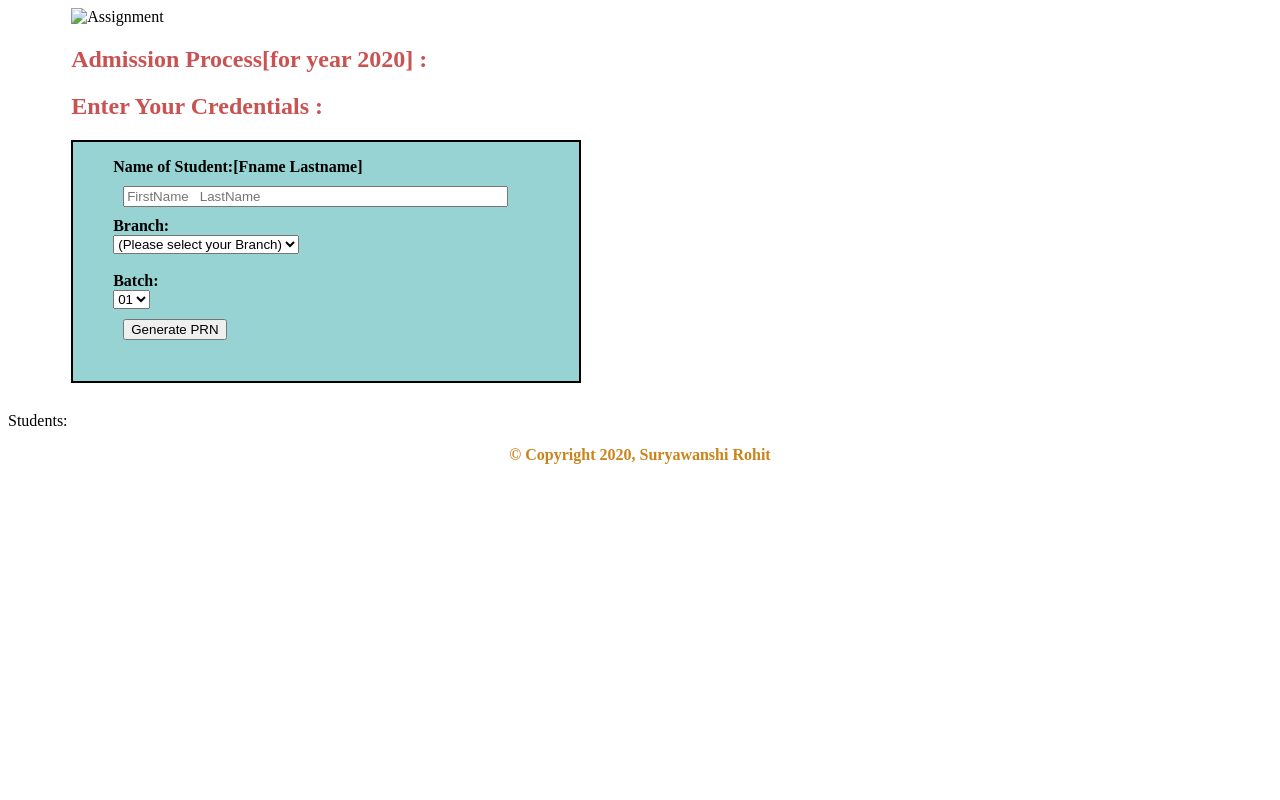
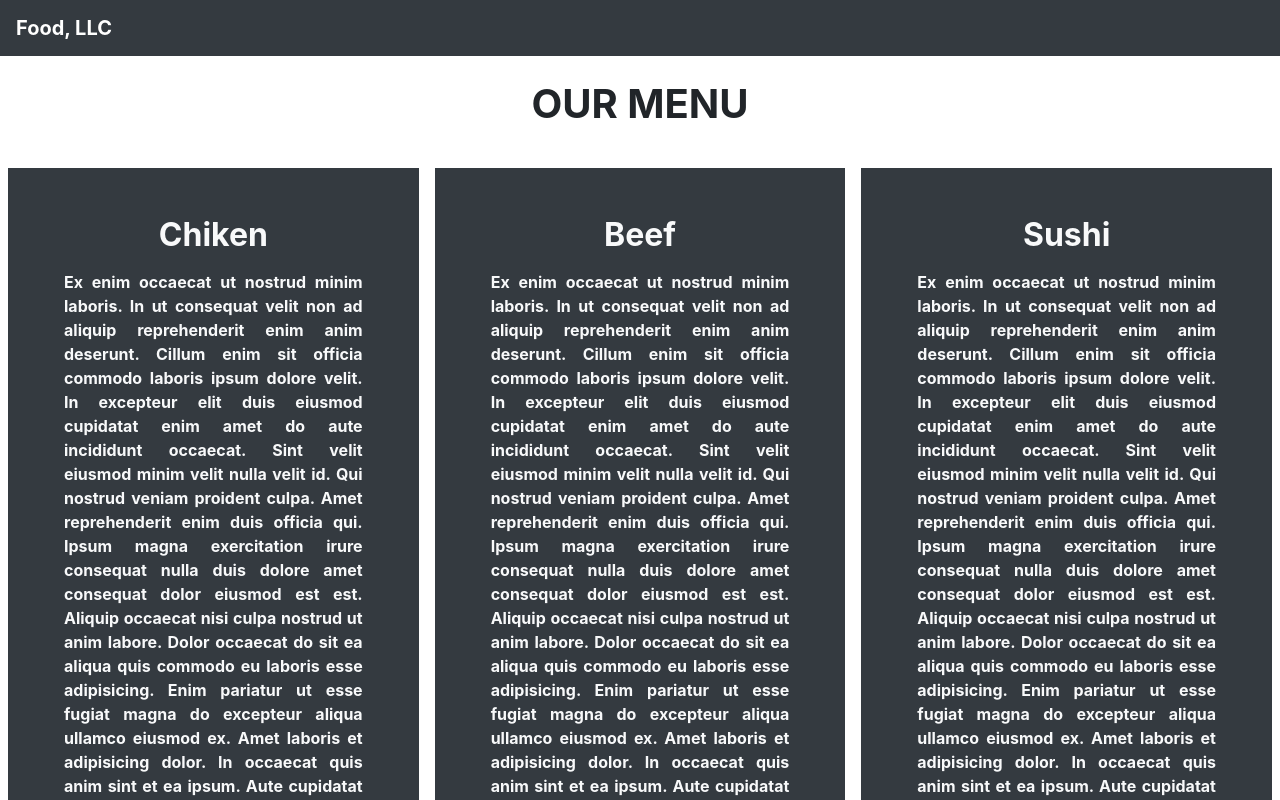
Before and after one commit to RohitSuryawanshi2065/coursera3, a plain HTML site: page index.html in a window 1280 px wide. Shown: the top 800 px of the page. Drawn offline with nearby package versions, Linux system fonts and the light colour scheme.

Commit message:
Update index.html

```diff
--- a/index.html
+++ b/index.html
@@ -1,163 +1,127 @@
-<!DOCTYPE html>
-<html>
-    <head>
-        <title>JavaScript Practice Assignment 1</title>
-        <style>
-.Register{
-  border: 2px solid black;
-  width: 40%;
-  margin-top: 20px;
-  margin-bottom: 29px;
-  margin-left: 5%;
-  padding-bottom: 15px;
-
-  color: black;
-  background-color: rgb(151, 211, 211);
-}
-label{
-
-    font-weight: bold;
-
-}
-h2{
-    margin-left: 5%;
-}
-        </style>
-    </head>
-    <body>
-        <img src="Assign.PNG" alt="Assignment" width="85%" height="400px" style="margin-left: 5%;">
-        <h2 style="color: rgb(201, 82, 82);">Admission Process[for year 2020] :</h2>
-    <h2 style="color: rgb(201, 82, 82);">Enter Your Credentials :</h2>
-
-        <form class="Register" name="prn" onSubmit="return checkDetails();">
-            <ul style="list-style-type:none;">
-                <li><label for="name">Name of Student:[Fname Lastname]</label></li>
-                <li><input placeholder="FirstName   LastName" type="text" style="margin: 10px;" id="name" name="name" size="45" /></li>
-                <li><label for="branch">Branch:</label></li>
-                <li><select id="branch" name="branch">
-                    <option selected="" value="Default">(Please select your Branch)</option>
-                    <option value="CH">Chemical</option>
-                    <option value="CV">Civil</option>
-                    <option value="CS">Computer Science</option>
-                    <option value="EX">Electronics</option>
-                    <option value="ME">Mechanical</option>
-                    </select>
-                </li><br>
-                <li><label for="batch">Batch:</label></li>
-                <li><select id="batch" name="batch">
-
-                    <option value="01">01</option>
-                    <option value="02">02</option>
-                    <option value="03">03</option>
-                    <option value="04">04</option>
-
-                    </select>
-                </li>
-
-                <li><input type="submit" style="margin: 10px;" name="submit" value="Generate PRN" /></li>
-            </ul>
-        </form>
-        <p>Students:</p>
-        <div id="prnDisplay" style="display: block;"></div>
-        <script>
-            function checkDetails()
-            {
-                var Name = document.prn.name;
-                var Branch = document.prn.branch;
-                var bno=document.prn.batch;
-
-                if(allLetter(Name))
-                {
-                    if(branchselect(Branch)) {
-
-                    }
-                }
-                return false;
-            }
-            function allLetter(Name)
-            {
-                var letters = /^[A-Za-z]+ [A-Za-z]+$/;
-                if(Name.value.match(letters))
-                {
-                    return true;
-                }
-                else
-                {
-                    alert('Invalid Input');
-                    Name.focus();
-                    return false;
-                }
-            }
-            function branchselect(Branch)
-            {
-                if(Branch.value == "Default")
-                {
-                    alert('Select your Branch from the list');
-                    Branch.focus();
-                    return false;
-                }
-                else
-                {
-                    alert("Details Submitted");
-                    add_details();
-                    display_prn();
-                    return true;
-                }
-            }
-            var i=0,j=0;
-            var arrayname = Array();
-            var arraybranch = Array();
-            var arraybatch = Array();
-            var arrayroll = Array();
-            var arrayprn = Array();
-            var str=new Date().getFullYear()+"";
-            str= str.match(/\d{2}$/);
-
-            function add_details()
-            {
-                arrayname[i] = document.getElementById("name").value;
-                arraybranch[i] = document.getElementById("branch").value;
-                arraybatch[i] = document.getElementById("batch").value;
-                arrayroll[i] = addZeroroll(i+1);
-                arrayprn[i] = str+arraybranch[i]+arraybatch[i]+arrayroll[i];
 
 
-                function addZeroroll(num)
-                {
-                    if(num<10)
-                    {
-                        return `000${num}`;
-                    }
-                    else if(num<100)
-                    {
-                        return `00${num}`;
-                    }
-                    else if(num<1000)
-                    {
-                        return `0${num}`;
-                    }
-                    else
-                    {
-                        return num;
-                    }
-                }
-                i++;
-            }
-            function display_prn()
-            {
-                var disp = "<hr/>";
-                for (j=0; j<arrayname.length; j++)
-                {
-                    disp +=  j+1 + "." + " Name: " + arrayname[j] + "<br/>" + " Branch: " + arraybranch[j] + "<br/>" + " PRN: " + arrayprn[j] + "<br/>"+"<br/>";
-                }
-                document.getElementById("prnDisplay").innerHTML = disp;
-                document.getElementById("name").value = "";
-                document.getElementById("branch").value = "Default";
+<!DOCTYPE html>
+<html lang="en">
 
-            }
-        </script>
-    </body>
-    <footer>
-        <p style="text-align: center; color: rgb(202, 132, 26);"><b>&copy; Copyright 2020, Suryawanshi Rohit</b></p>
-    </footer>
-</html>
+<head>
+  <meta charset="UTF-8">
+  <meta name="viewport" content="width=device-width, initial-scale=1.0">
+  <meta http-equiv="X-UA-Compatible" content="ie=edge">
+  <title> Assignment2</title>
+
+  <link rel="stylesheet" href="https://maxcdn.bootstrapcdn.com/bootstrap/4.0.0/css/bootstrap.min.css" integrity="sha384-Gn5384xqQ1aoWXA+058RXPxPg6fy4IWvTNh0E263XmFcJlSAwiGgFAW/dAiS6JXm"
+    crossorigin="anonymous">
+
+  <script defer src="https://use.fontawesome.com/releases/v5.0.8/js/all.js"></script>
+    <link rel="stylesheet" href="style.css">
+
+</head>
+
+<body>
+
+  <nav id="top" class="navbar navbar-expand-md navbar-dark bg-dark">
+      <a class="navbar-brand font-weight-bold" href="#">Food, LLC</a>
+      <button class="navbar-toggler" type="button" data-toggle="collapse" data-target="#navbarNav" aria-controls="navbarNav" aria-expanded="false"
+        aria-label="Toggle navigation">
+        <span class="navbar-toggler-icon"></span>
+      </button>
+      <div class="collapse navbar-collapse" id="navbarNav">
+        <ul class="navbar-nav mr-auto">
+          <li class="nav-item active">
+            <a class="nav-link text-capitalize d-md-none d-xl-none  text-center" href="#chicken">Chicken
+              <span class="sr-only">(current)</span>
+            </a>
+          </li>
+          <li class="nav-item">
+            <a class="nav-link  text-capitalize d-md-none d-xl-none text-center" href="#beef">Beef</a>
+          </li>
+          <li class="nav-item">
+            <a class="nav-link  text-capitalize d-md-none d-xl-none text-center" href="#sushi">Sushi</a>
+          </li>
+        </ul>
+      </div>
+    </nav>
+
+  <header>
+    <h1 class="text-capitalize text-center p-4 font-weight-bold">OUR MENU</h1>
+  </header>
+
+  <section class="container-fluid">
+    <div class="row">
+      <div class="col-xs-12 col-sm-12 col-md-6 col-lg-4 p-2">
+
+        <div id="chicken" class="bg-dark p-5 text-light">
+          <h2 class="font-weight-bold text-center bg-dark">Chiken</h2>
+          <p class="text-justify bg-dark p-2 font-weight-bold">Ex enim occaecat ut nostrud minim laboris. In ut consequat velit non ad aliquip reprehenderit enim anim deserunt.
+            Cillum enim sit officia commodo laboris ipsum dolore velit. In excepteur elit duis eiusmod cupidatat enim amet
+            do aute incididunt occaecat. Sint velit eiusmod minim velit nulla velit id. Qui nostrud veniam proident culpa.
+            Amet reprehenderit enim duis officia qui. Ipsum magna exercitation irure consequat nulla duis dolore amet consequat
+            dolor eiusmod est est. Aliquip occaecat nisi culpa nostrud ut anim labore. Dolor occaecat do sit ea aliqua quis
+            commodo eu laboris esse adipisicing. Enim pariatur ut esse fugiat magna do excepteur aliqua ullamco eiusmod ex.
+            Amet laboris et adipisicing dolor. In occaecat quis anim sint et ea ipsum. Aute cupidatat qui ullamco ad ipsum.
+            Amet deserunt tempor veniam duis. Amet voluptate et voluptate mollit tempor enim nostrud ullamco in exercitation
+            mollit. Quis non ex eiusmod excepteur qui non velit consequat eu adipisicing est. Anim non laborum sunt nulla
+            nulla deserunt dolor esse velit excepteur commodo est. Nulla excepteur id ipsum velit excepteur et elit incididunt
+            sint magna. Culpa nostrud nulla sunt tempor mollit cillum sunt sit in Lorem ad occaecat et. Eu veniam sit eu
+            et ad in duis dolore sit ad voluptate. </p>
+          <p class="text-justify bg-dark p-2 font-weight-bold">In elit fugiat nisi et aliqua cupidatat eiusmod non cillum.</p>
+          <a href="#top">Back to top</a>
+        </div>
+      </div>
+
+      <div class="col-xs-12 col-sm-12 col-md-6 col-lg-4 p-2">
+        <div id="beef" class="bg-dark p-5 text-light">
+          <h2 class="font-weight-bold text-center bg-dark">Beef</h2>
+          <p class="text-justify bg-dark p-2 font-weight-bold">Ex enim occaecat ut nostrud minim laboris. In ut consequat velit non ad aliquip reprehenderit enim anim deserunt.
+            Cillum enim sit officia commodo laboris ipsum dolore velit. In excepteur elit duis eiusmod cupidatat enim amet
+            do aute incididunt occaecat. Sint velit eiusmod minim velit nulla velit id. Qui nostrud veniam proident culpa.
+            Amet reprehenderit enim duis officia qui. Ipsum magna exercitation irure consequat nulla duis dolore amet consequat
+            dolor eiusmod est est. Aliquip occaecat nisi culpa nostrud ut anim labore. Dolor occaecat do sit ea aliqua quis
+            commodo eu laboris esse adipisicing. Enim pariatur ut esse fugiat magna do excepteur aliqua ullamco eiusmod ex.
+            Amet laboris et adipisicing dolor. In occaecat quis anim sint et ea ipsum. Aute cupidatat qui ullamco ad ipsum.
+            Amet deserunt tempor veniam duis. Amet voluptate et voluptate mollit tempor enim nostrud ullamco in exercitation
+            mollit. Quis non ex eiusmod excepteur qui non velit consequat eu adipisicing est. Anim non laborum sunt nulla
+            nulla deserunt dolor esse velit excepteur commodo est. Nulla excepteur id ipsum velit excepteur et elit incididunt
+            sint magna. Culpa nostrud nulla sunt tempor mollit cillum sunt sit in Lorem ad occaecat et. Eu veniam sit eu
+            et ad in duis dolore sit ad voluptate. </p>
+          <p class="text-justify bg-dark p-2 font-weight-bold">In elit fugiat nisi et aliqua cupidatat eiusmod non cillum.</p>
+          <a href="#top">Back to top</a>
+        </div>
+      </div>
+
+      <div class="col-xs-12 col-sm-12 col-md-12 col-lg-4 p-2">
+        <div id="sushi" class="bg-dark p-5 text-light">
+          <h2 class="font-weight-bold text-center bg-dark">Sushi</h2>
+          <p class="text-justify bg-dark p-2 font-weight-bold">Ex enim occaecat ut nostrud minim laboris. In ut consequat velit non ad aliquip reprehenderit enim anim deserunt.
+            Cillum enim sit officia commodo laboris ipsum dolore velit. In excepteur elit duis eiusmod cupidatat enim amet
+            do aute incididunt occaecat. Sint velit eiusmod minim velit nulla velit id. Qui nostrud veniam proident culpa.
+            Amet reprehenderit enim duis officia qui. Ipsum magna exercitation irure consequat nulla duis dolore amet consequat
+            dolor eiusmod est est. Aliquip occaecat nisi culpa nostrud ut anim labore. Dolor occaecat do sit ea aliqua quis
+            commodo eu laboris esse adipisicing. Enim pariatur ut esse fugiat magna do excepteur aliqua ullamco eiusmod ex.
+            Amet laboris et adipisicing dolor. In occaecat quis anim sint et ea ipsum. Aute cupidatat qui ullamco ad ipsum.
+            Amet deserunt tempor veniam duis. Amet voluptate et voluptate mollit tempor enim nostrud ullamco in exercitation
+            mollit. Quis non ex eiusmod excepteur qui non velit consequat eu adipisicing est. Anim non laborum sunt nulla
+            nulla deserunt dolor esse velit excepteur commodo est. Nulla excepteur id ipsum velit excepteur et elit incididunt
+            sint magna. Culpa nostrud nulla sunt tempor mollit cillum sunt sit in Lorem ad occaecat et. Eu veniam sit eu
+            et ad in duis dolore sit ad voluptate. </p>
+          <p class="text-justify bg-dark p-2 font-weight-bold">In elit fugiat nisi et aliqua cupidatat eiusmod non cillum.</p>
+          <a href="#top">Back to top</a>
+        </div>
+      </div>
+
+    </div>
+  </section>
+
+
+  <footer>
+    <div class="container text-center">
+      <span class="text-muted ">&copyright; 2020 </span>
+    </div>
+  </footer>
+  <script src="https://code.jquery.com/jquery-3.2.1.slim.min.js" integrity="sha384-KJ3o2DKtIkvYIK3UENzmM7KCkRr/rE9/Qpg6aAZGJwFDMVNA/GpGFF93hXpG5KkN"
+    crossorigin="anonymous"></script>
+  <script src="https://cdnjs.cloudflare.com/ajax/libs/popper.js/1.12.9/umd/popper.min.js" integrity="sha384-ApNbgh9B+Y1QKtv3Rn7W3mgPxhU9K/ScQsAP7hUibX39j7fakFPskvXusvfa0b4Q"
+    crossorigin="anonymous"></script>
+  <script src="https://maxcdn.bootstrapcdn.com/bootstrap/4.0.0/js/bootstrap.min.js" integrity="sha384-JZR6Spejh4U02d8jOt6vLEHfe/JQGiRRSQQxSfFWpi1MquVdAyjUar5+76PVCmYl"
+    crossorigin="anonymous"></script>
+</body>
```
